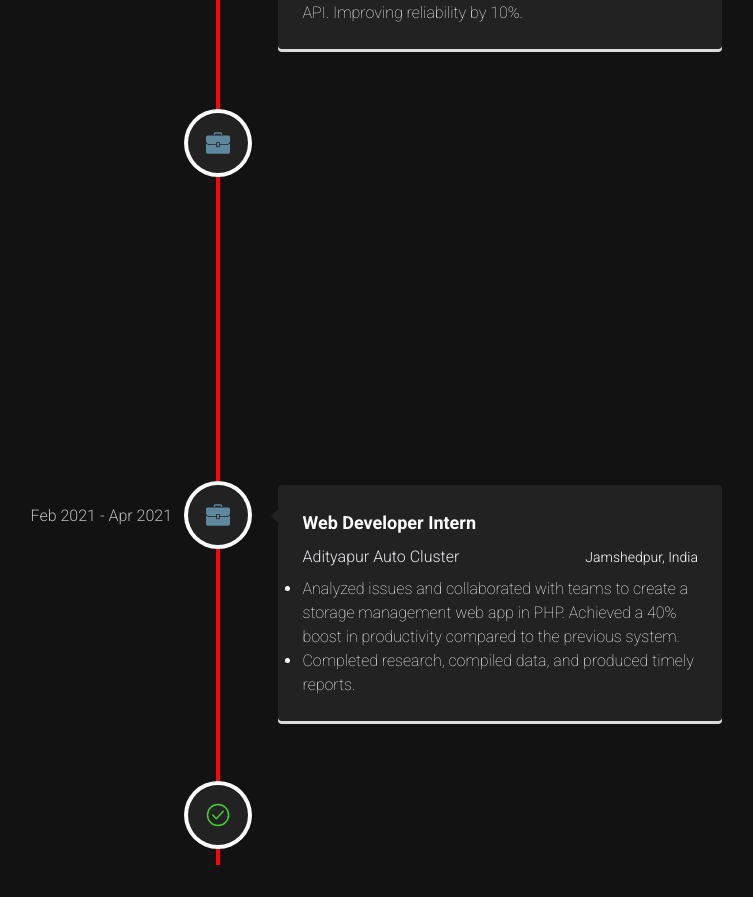
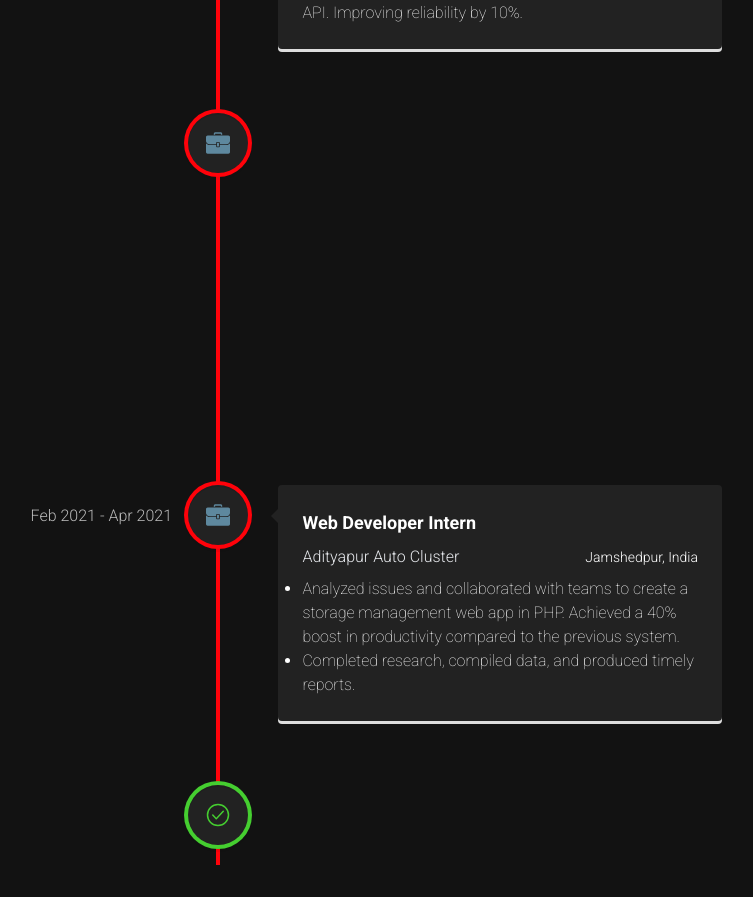
Before and after one commit to qur786/portfolio, a React (Vite) app: page / in a window 1280 px wide. Shown: the part 3307-4204 px from the top of the page, without its empty margins (422-1175 px from the left). Built offline with nearby package versions, Linux system fonts and the light colour scheme.

Commit message:
refactor: update border color of the icon container

```diff
--- a/src/components/Experience/index.tsx
+++ b/src/components/Experience/index.tsx
@@ -63,7 +63,11 @@ export function Experience(): JSX.Element {
         />
         <VerticalTimelineElement
           icon={<CompleteIcon />}
-          iconStyle={{ background: "#222222" }}
+          iconStyle={{
+            background: "#222222",
+            boxShadow:
+              "0 0 0 4px #45CE30, inset 0 2px 0 rgba(0, 0, 0, 0.08), 0 3px 0 4px rgba(0, 0, 0, 0.05)", // Icon container outer border
+          }}
         />
       </VerticalTimeline>
     </div>
--- a/src/components/ExperienceItem/index.tsx
+++ b/src/components/ExperienceItem/index.tsx
@@ -26,7 +26,11 @@ export function ExperienceItem({
       contentStyle={{ background: "#222222" }}
       contentArrowStyle={{ borderRight: "7px solid #222222" }}
       date={date}
-      iconStyle={{ background: "#222222" }}
+      iconStyle={{
+        background: "#222222",
+        boxShadow:
+          "0 0 0 4px #FF020A, inset 0 2px 0 rgba(0, 0, 0, 0.08), 0 3px 0 4px rgba(0, 0, 0, 0.05)", // Icon container outer border
+      }}
       icon={icon}
     >
       <div className="flex flex-col gap-2">
```
